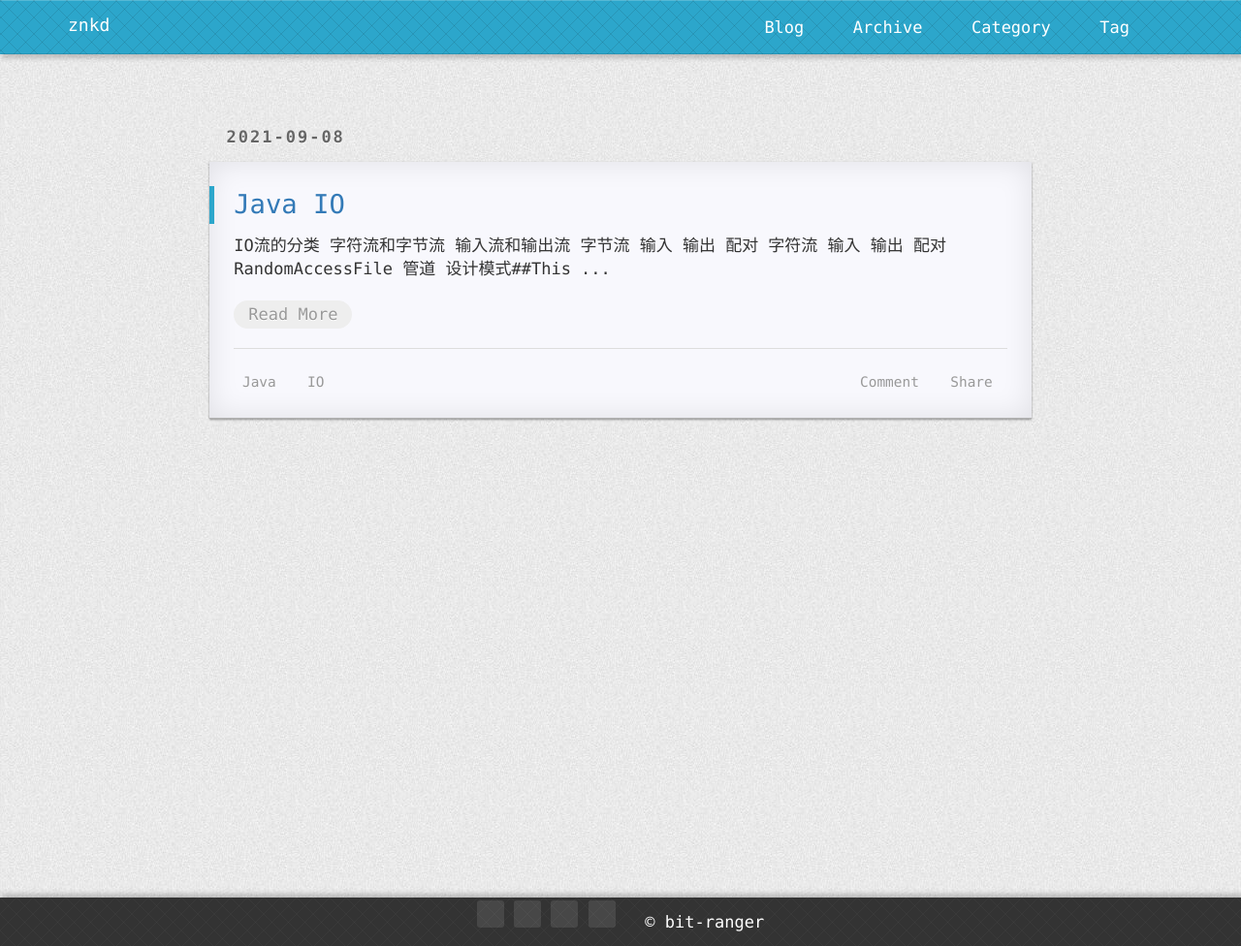
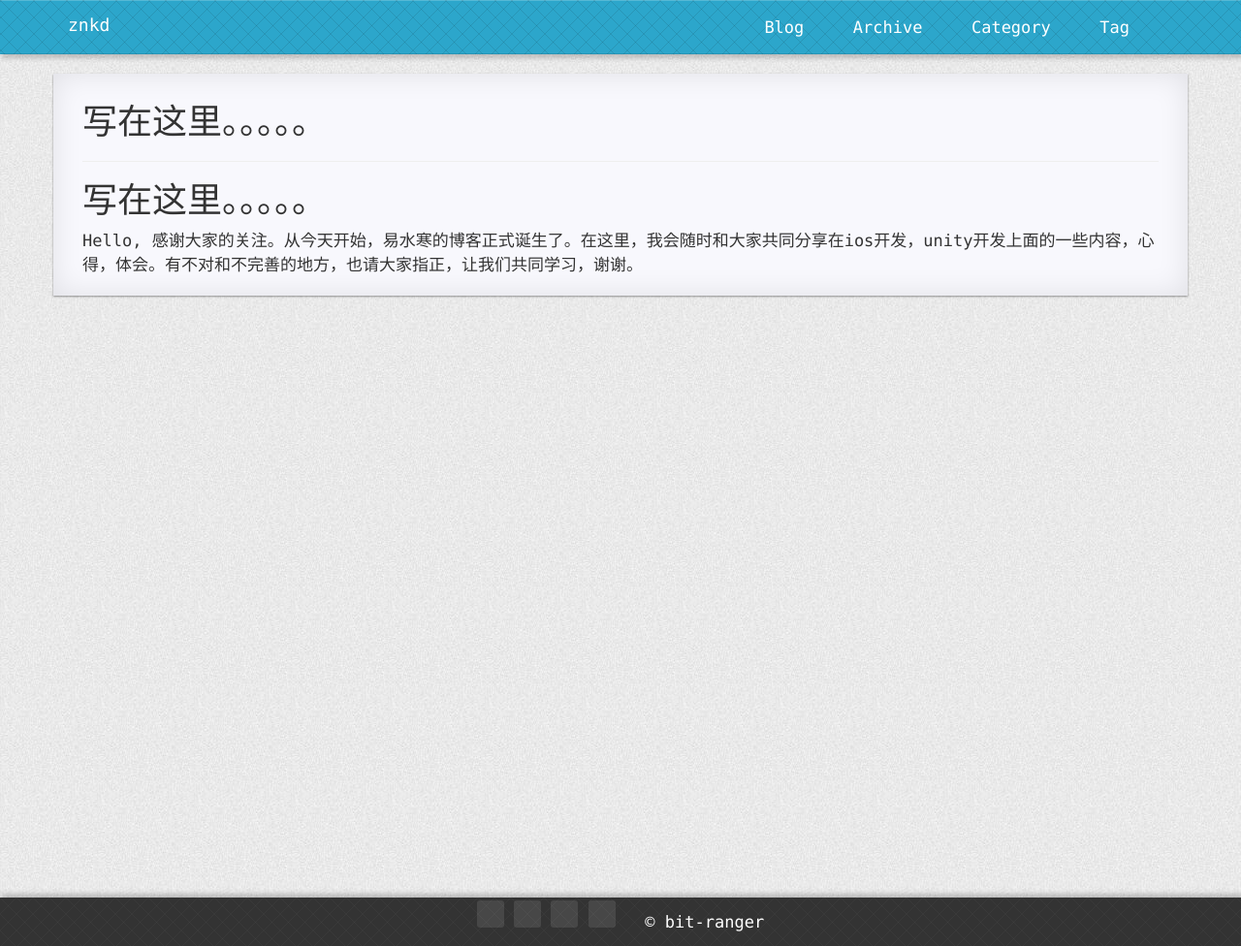
Before and after one commit to znkd/znkd.github.io, a Jekyll site: the page built from index.md, in a window 1280 px wide. Shown: the whole page at 97% size. Built offline with Jekyll 4.4.1, drawn with Linux system fonts in a browser that asks for light colours; nearby versions of some CDN libraries; our own code applies the rules of GitHub Pages for plain Markdown files; the list of posts is cut into pages by our own code; comment, search, counter and statistics services are not loaded; a style sheet for code colours, icons or effects is not loaded.

Commit message:
Set theme jekyll-theme-modernist and migrate Page Generator content

```diff
--- a/_config.yml
+++ b/_config.yml
@@ -45,3 +45,8 @@
 
 #url: "http://127.0.0.1:4000"
 #imgrepo: "http://127.0.0.1:4000/static/img"
+
+
+google_analytics:
+show_downloads: true
+theme: jekyll-theme-modernist
--- a/index.html
+++ /dev/null
@@ -1,60 +0,0 @@
----
-layout: default
----
-<link rel="stylesheet" type="text/css" href="{{ '/static/css/article-list.css' | prepend: site.baseurl | prepend: site.url}}" />
-
-<div class="row index">
-  <div class="col-sm-10 col-sm-offset-1 col-lg-9 col-lg-offset-1_5">
-      <div>
-        <section class="category-slice" post-cate="All">
-          {% for post in paginator.posts %}
-            <article>
-                <header>
-                    <a href="{{ site.baseurl | prepend: site.url  }}/archive/#{{ post.date | date: '%Y-%m-%d' }}"><span class="octicon octicon-calendar"></span>&nbsp;<span>{{ post.date | date: "%Y-%m-%d" }}</span></a>
-                </header>
-                <div class="module">
-                  <a class="title" href="{{ post.url | prepend: site.baseurl | prepend: site.url }}">
-                      {{ post.title }}
-                  </a>
-                  <p>{% if post.excerpt.size > 32 %}{{ post.excerpt }}{% else %}{{ post.content | strip_html | strip_newlines | truncate: 160 }}{% endif %}</p>
-                  <a class="readmore" href="{{ post.url | prepend: site.baseurl | prepend: site.url }}">Read More</a>
-                  <footer>
-                      {% for tag in post.tags %}
-                      <a class="word-keep" href="{{ site.baseurl | prepend: site.url }}/tags/#{{ tag }}"><span class="octicon octicon-tag"></span>&nbsp;{{ tag }}</a>
-                      {% endfor %}
-                      <span class="word-keep pull-right">
-                          <a href="{{ post.url | prepend: site.baseurl | prepend: site.url }}#post-comment"><span class="octicon octicon-comment"></span>&nbsp;Comment</a>
-                          <a href="{{ post.url | prepend: site.baseurl | prepend: site.url }}#post-share"><span class="octicon octicon-file-symlink-file"></span>&nbsp;Share</a>
-                      </span>
-                  </footer>
-                </div>
-            </article>
-          {% endfor %}
-        </section>
-
-          <div class="pad-mid"></div>
-
-          <nav class="text-center">
-              <ul class="pagination">
-                {% if paginator.total_pages > 1 %}
-                  {% if paginator.previous_page %}
-                        <li><a href="{{ paginator.previous_page_path | prepend: site.baseurl | prepend: site.url }}" aria-label="Previous"><span aria-hidden="true">&laquo;</span></a></li>
-                  {% endif %}
-                  {% for page in (1..paginator.total_pages) %}
-                      {% if page == paginator.page %}
-                        <li class="active"><span>{{ page }}</span></li>
-                      {% elsif page == 1 %}
-                        <li><a href="{{ '/' | prepend: site.baseurl | prepend: site.url  }}">{{ page }}</a></li>
-                      {% else %}
-                        <li><a href="{{ page |  prepend: '/page/' | prepend: site.baseurl | prepend: site.url }}">{{ page }}</a></li>
-                      {% endif %}
-                  {% endfor %}
-                  {% if paginator.next_page %}
-                        <li><a href="{{ paginator.next_page_path | prepend: site.baseurl | prepend: site.url }}" aria-label="Next"><span aria-hidden="true">&raquo;</span></a></li>
-                  {% endif %}
-                {% endif %}
-              </ul>
-          </nav>
-      </div>
-  </div>
-</div>
--- /dev/null
+++ b/index.md
@@ -0,0 +1,3 @@
+# 写在这里。。。。。
+Hello,
+    感谢大家的关注。从今天开始，易水寒的博客正式诞生了。在这里，我会随时和大家共同分享在ios开发，unity开发上面的一些内容，心得，体会。有不对和不完善的地方，也请大家指正，让我们共同学习，谢谢。
--- a/params.json
+++ /dev/null
@@ -1 +0,0 @@
-{"name":"Znkd.GitHub.io","tagline":"易水寒的博客","body":"# 写在这里。。。。。\r\nHello,\r\n    感谢大家的关注。从今天开始，易水寒的博客正式诞生了。在这里，我会随时和大家共同分享在ios开发，unity开发上面的一些内容，心得，体会。有不对和不完善的地方，也请大家指正，让我们共同学习，谢谢。\r\n","google":"","note":"Don't delete this file! It's used internally to help with page regeneration."}
```
